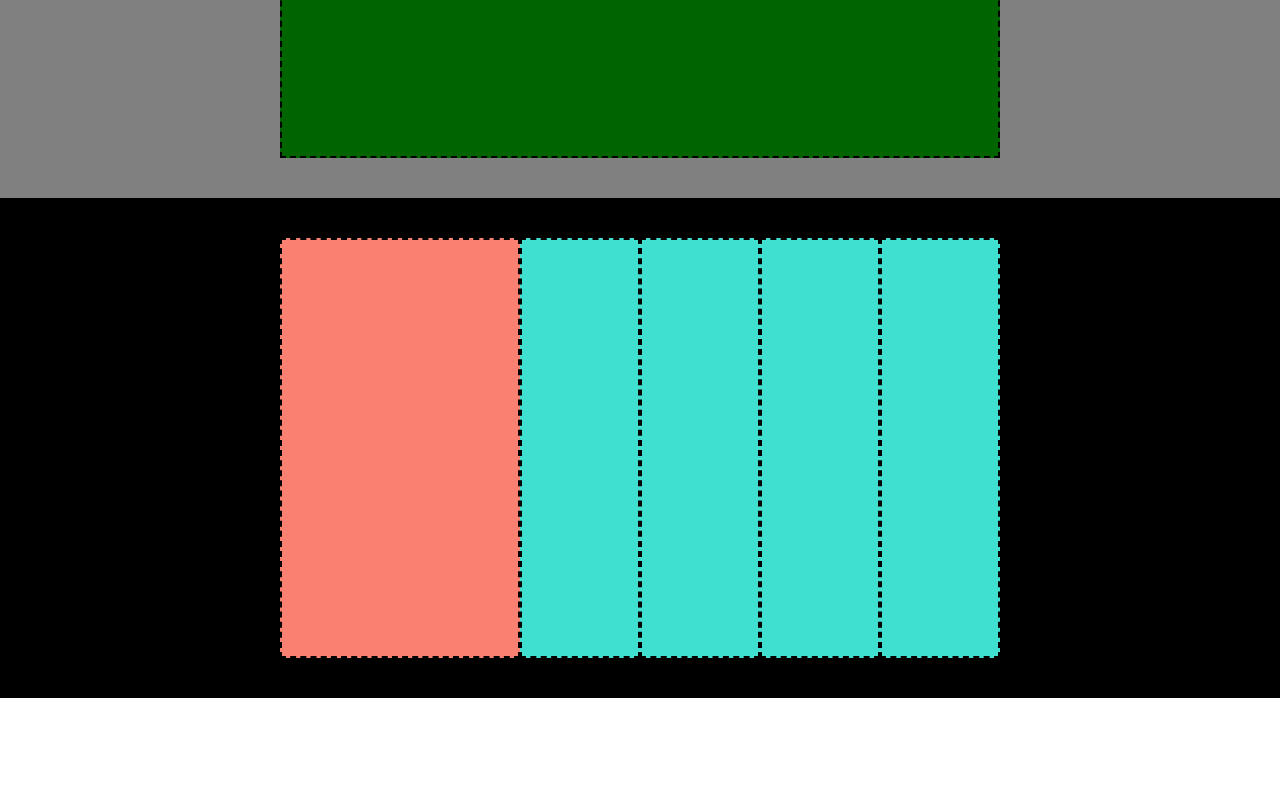
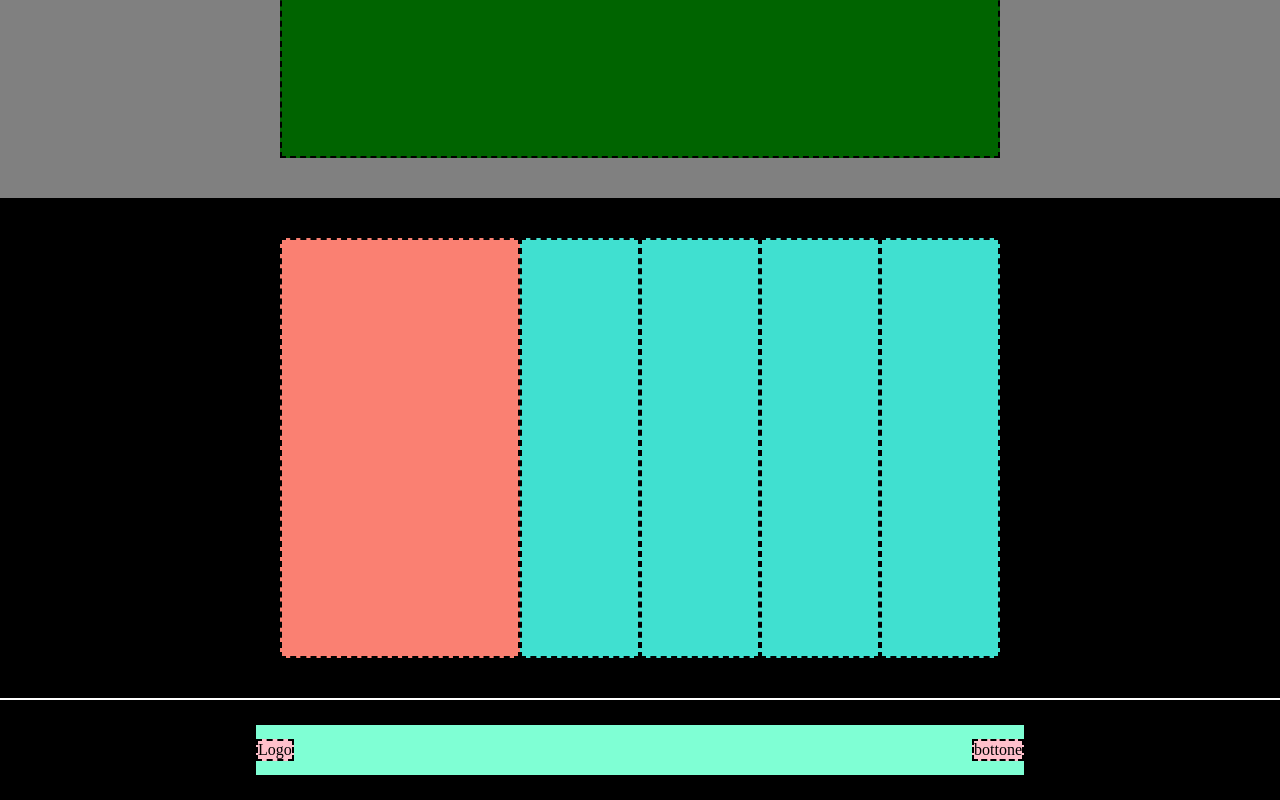
Before and after one commit to Sarabellafiore89/htmlcss-struttura-discord, a plain HTML site: page index.html in a window 1280 px wide. Shown: the part 1592-2392 px from the top of the page. Before the commit the page ends 2290 px from the top, so only its background shows below. Drawn offline with Linux system fonts and the light colour scheme.

Commit message:
feat add footer and boxes

```diff
--- a/css/style.css
+++ b/css/style.css
@@ -22,40 +22,51 @@ header{
     background-color:orange;
     height:50px;
     width:80%;
-    justify-content: space-between;
     border:1px;
-    border-color: black;
-    border:dashed;
     padding:10px;
     flex-basis:60%;
+    border:2px dashed black;
 
 }
 
 
-
-
-
 .unordered-list{
     display: flex;
+    justify-content: center;
     align-items: center;
-    justify-content: center;
     list-style-type:none ;
 
 }
 
+.link{
+    display: flex;
+    justify-content: center;
+    align-items: center;
+}
+
 .list{
+    display: flex;
     margin-left:10px;
     flex-basis:30%;
+
 
 }
 
 .logo{
+    display: flex;
     flex-basis:15%;
+    justify-content: flex-start;
+
+
 
 }
 
 .login{
-    flex-basis:15%;
+    display: flex;
+    flex-basis: 60%;
+    justify-content: flex-end;
+
+
 
 }
 
@@ -180,3 +191,33 @@ border:2px dashed black;
     border:2px dashed black;
 
 }
+
+
+/* bigger coontainer */
+.bigger-container{
+    display: flex;
+    background-color: black;
+    margin-top:2px;
+    height: 100px;
+    align-items: center;
+    justify-content: center;
+    margin-bottom: 0px;
+
+}
+
+.acquamarine-container{
+    display: flex;
+    background-color: aquamarine;
+    height:50px;
+    flex-basis:60%;
+    justify-content: space-between;
+    align-items: center;
+
+}
+
+
+.boxes{
+    background-color: pink;
+    border:2px dashed black;
+
+}
--- a/index.html
+++ b/index.html
@@ -81,5 +81,17 @@
         </div>
 
     </main>
+
+    <!-- footer -->
+    <footer>
+        <div class="bigger-container">
+            <div class="acquamarine-container">
+            <div class="boxes">Logo</div>
+            <div class="boxes">bottone</div>
+        </div>
+
+
+
+    </footer>
 </body>
 </html>
```
